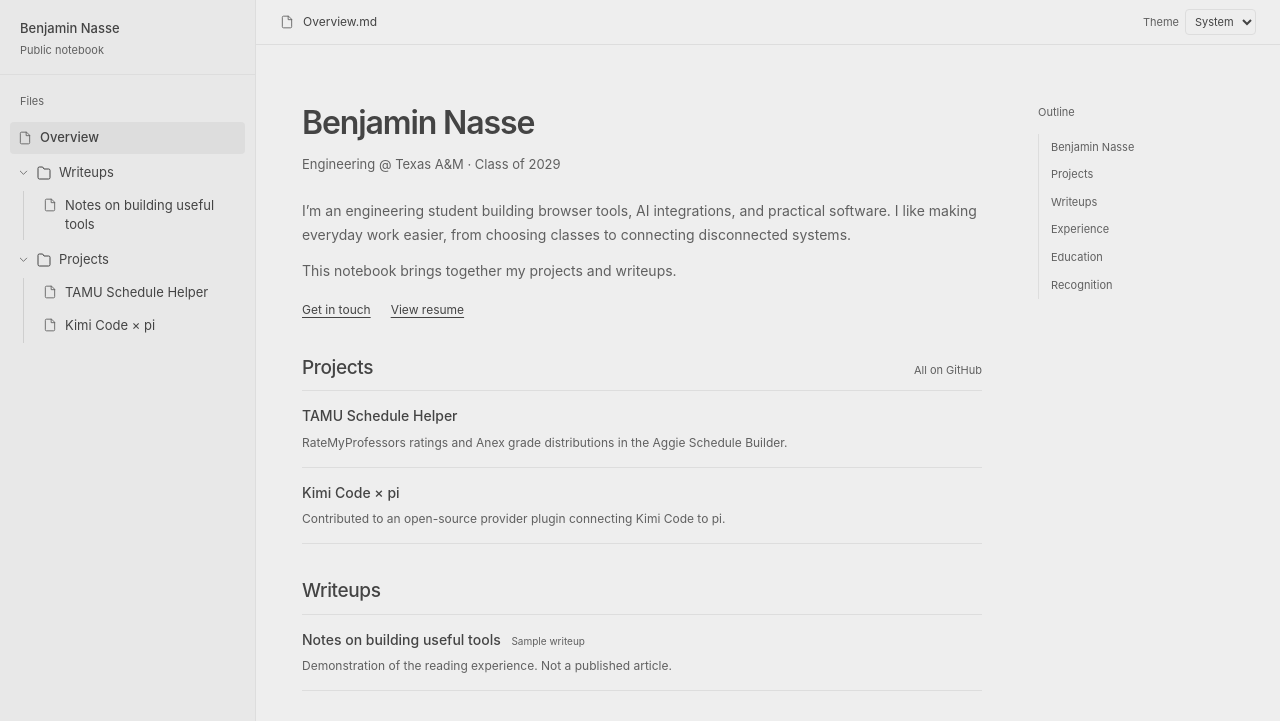
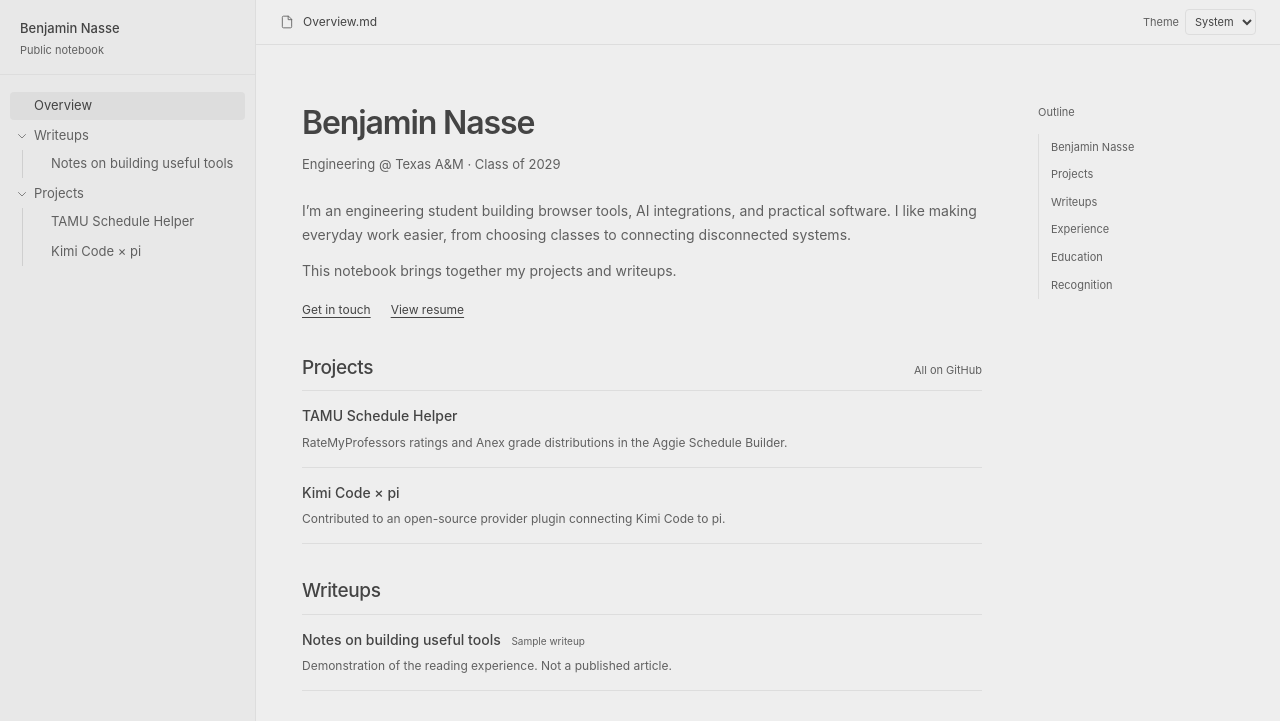
Before and after one commit to Bean0-0/benjaminnasse.cv, a website: page public/index.html in a window 1280 px wide. Shown: the top 721 px of the page. Drawn offline with Linux system fonts and the light colour scheme.

Commit message:
Match Obsidian file explorer typography and minimal navigation

```diff
--- a/public/styles.css
+++ b/public/styles.css
@@ -56,22 +56,21 @@ a:focus-visible, summary:focus-visible, pre:focus-visible, select:focus-visible
 .vault-name { display: block; padding: 19px 20px 16px; border-bottom: 1px solid var(--border); text-decoration: none; font-size: 13px; font-weight: 500; line-height: 1.5; }
 .vault-name span { display: block; color: var(--secondary); font-size: 11px; font-weight: 400; margin-top: 3px; }
 .desktop-explorer { min-height: 0; overflow-y: auto; padding: 17px 10px; }
-.explorer-label { color: var(--secondary); margin: 0 10px 11px; font-size: 11px; }
-.file-tree { font-size: 13px; }
-.file-link, .folder > summary { display: flex; align-items: center; gap: 8px; min-height: 32px; border-radius: 4px; padding: 5px 8px; line-height: 1.5; text-decoration: none; }
-.file-link { margin: 1px 0; }
-.file-link > span { min-width: 0; overflow-wrap: anywhere; }
-.file-link > .icon { width: 14px; height: 14px; flex-basis: 14px; color: var(--secondary); }
-.file-link:hover, .folder > summary:hover { background: var(--border); }
-.file-link[aria-current="page"] { background: var(--selection); font-weight: 500; }
-.folder { margin-top: 3px; }
-.folder > summary { cursor: pointer; list-style: none; gap: 7px; }
+/* Obsidian-style navigator: quiet labels, disclosure chevrons, no file glyphs. */
+.explorer-label { display: none; }
+.file-tree { color: var(--secondary); font-size: 13px; font-weight: 400; }
+.file-link, .folder > summary { position: relative; display: flex; align-items: center; min-height: 28px; border-radius: 4px; padding: 4px 8px 4px 24px; line-height: 1.5; text-decoration: none; }
+.file-link { margin: 0 0 2px; }
+.file-link > span, .folder > summary > span { min-width: 0; overflow: hidden; text-overflow: ellipsis; white-space: nowrap; }
+.file-tree .icon-file, .file-tree .icon-folder { display: none; }
+.file-link:hover, .folder > summary:hover { background: var(--border); color: var(--primary); }
+.file-link[aria-current="page"] { background: var(--selection); color: var(--primary); font-weight: 400; }
+.folder { margin-top: 2px; }
+.folder > summary { cursor: pointer; list-style: none; }
 .folder > summary::-webkit-details-marker, .mobile-explorer > summary::-webkit-details-marker { display: none; }
-.folder > summary .icon-chevron { width: 11px; height: 11px; flex-basis: 11px; }
+.folder > summary .icon-chevron { position: absolute; left: 6px; width: 12px; height: 12px; color: var(--secondary); }
 .folder[open] > summary .icon-chevron { transform: rotate(90deg); }
-.folder-files { margin: 2px 0 4px 13px; padding-left: 11px; border-left: 1px solid var(--tree-line); }
-.folder-files .file-link { align-items: flex-start; }
-.folder-files .file-link .icon { margin-top: 2px; }
+.folder-files { margin: 0 0 2px 12px; padding-left: 4px; border-left: 1px solid var(--tree-line); }
 .sidebar-links { margin-top: auto; padding: 15px 19px; border-top: 1px solid var(--border); display: flex; flex-wrap: wrap; gap: 6px 14px; font-size: 11px; }
 .sidebar-links a { text-decoration: none; }
 .sidebar-links a:hover { text-decoration: underline; }
```
Also changed, not shown: e2e/site.spec.js (+25 -2 lines).
